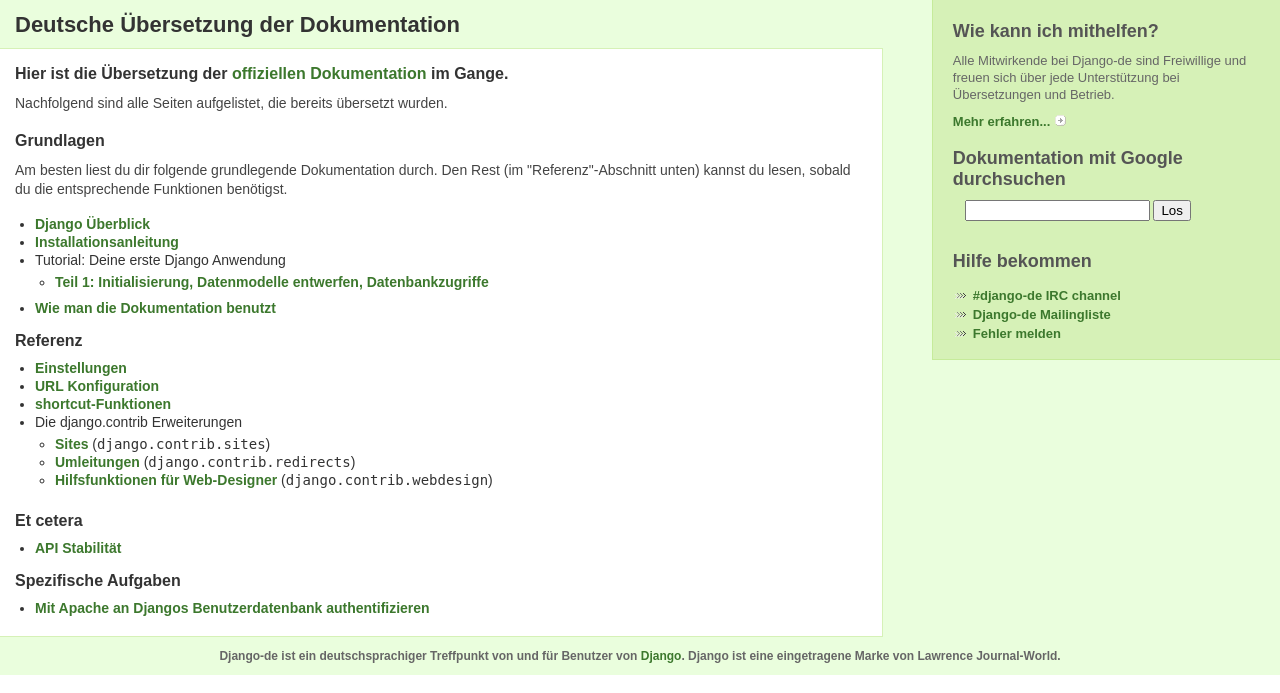
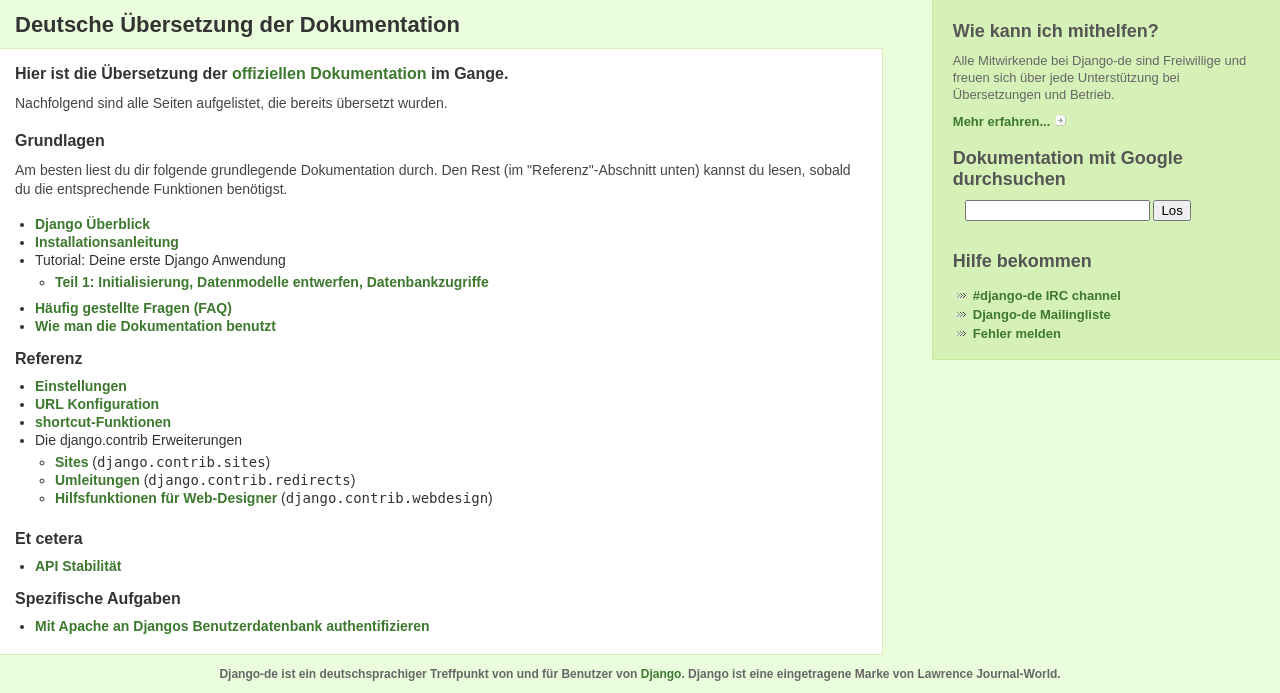
Before and after one commit to jezdez/django-de, a Django app: template django_de/apps/documentation/templates/documentation/index.html in a window 1280 px wide. Shown: the part 114-807 px from the top of the page. Run offline with Django 3.2, Linux system fonts and the light colour scheme; the template is opened without the code that fills it, so the values that code supplies are empty; parts of the project's set-up code (start-up, migrations or seed data) failed here and were passed over.

Commit message:
link zu faq hinzugefügt
git-svn-id: https://www.django-de.org/svn/django/site/trunk@194 72ec9c59-00b0-4840-a13a-91ba528515d4

```diff
--- a/django_de/apps/documentation/templates/documentation/index.html
+++ b/django_de/apps/documentation/templates/documentation/index.html
@@ -35,6 +35,10 @@
                     >Teil 1: Initialisierung, Datenmodelle entwerfen, Datenbankzugriffe</a>
                 </li>
             </ul>
+        </li>
+        <li>
+            <a href="/documentation/faq/" title="Antworten auf häufig gestellte Fragen"
+            >Häufig gestellte Fragen (FAQ)</a>
         </li>
         <li>
             <a href="/documentation/documentation/" title="Eine kleine Dokumentation zur Dokumentation"
--- a/django_de/urls.py
+++ b/django_de/urls.py
@@ -26,6 +26,7 @@
     '/documentation/sites/',
     '/documentation/api_stability/',
     '/documentation/documentation/',
+    '/documentation/faq/',
 )
 
 sitemaps = {
```
